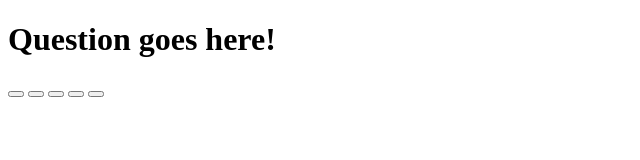
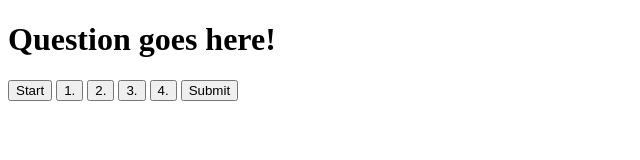
Before and after one commit to baoxng/Web-Quizz, a plain HTML site: page index.html in a window 1280 px wide. Shown: the whole page, without its empty margins (0-640 px from the left). Drawn offline with nearby package versions, Linux system fonts and the light colour scheme.

Commit message:
Added to html file with link to the style.css file.

```diff
--- a/index.html
+++ b/index.html
@@ -4,17 +4,18 @@
     <meta charset="UTF-8">
     <meta name="viewport" content="width=device-width, initial-scale=1.0">
     <title>Web Quizz</title>
+    <link rel="stylesheet" href="style.css">
     <script src="https://cdnjs.cloudflare.com/ajax/libs/jquery/3.2.1/jquery.min.js"></script>
 </head>
 <body>
     <div class="container">
         <h1>Question goes here!</h1>
-        <button id="start"></button>
-        <button id="answer-1"></button>
-        <button id="answer-2"></button>
-        <button id="answer-3"></button>
-        <button id="answer-4"></button>
-
+        <button id="start">Start</button>
+        <button id="choice-1">1.</button>
+        <button id="choice-2">2.</button>
+        <button id="choice-3">3.</button>
+        <button id="choice-4">4.</button>
+        <button id="submit">Submit</button>
     </div>
 
 
```
Also changed, not shown: style.css (added).
